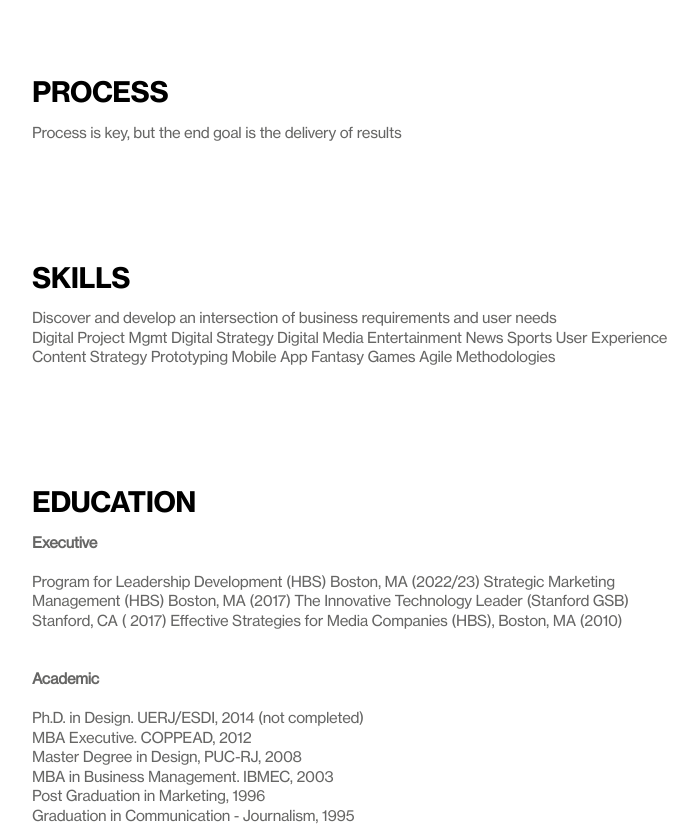
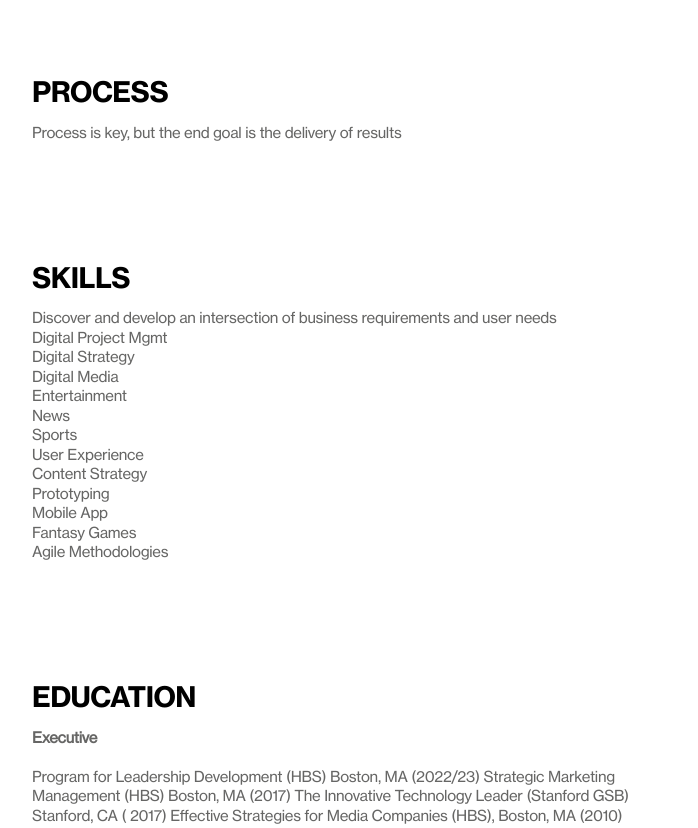
Before and after one commit to mtristao/mtristao.github.io, a plain HTML site: page index.html in a window 1280 px wide. Shown: the part 1244-2072 px from the top of the page, without its empty margins (288-986 px from the left). Drawn offline with nearby package versions, Linux system fonts and the light colour scheme; a script that the page names is missing.

Commit message:
Update index.html

```diff
--- a/index.html
+++ b/index.html
@@ -109,22 +109,22 @@
 				<article class="post"itemscope itemtype="http://schema.org/BlogPosting"role="article">
 					<div class="article-item">
 						<header class="post-header">
-							<h2 class="post-title"itemprop="name">SKILLS</h2>
+							<h3 class="post-title"itemprop="name">SKILLS</h3>
 						</header>
 
 						<section class="post-excerpt"itemprop="description">
 						<p>Discover and develop an intersection of business requirements and user needs<br>
-						Digital Project Mgmt
-						Digital Strategy
-						Digital Media
-						Entertainment
-						News
-						Sports
-						User Experience
-						Content Strategy
-						Prototyping
-						Mobile App
-						Fantasy Games
+						Digital Project Mgmt<br>
+						Digital Strategy<br>
+						Digital Media<br>
+						Entertainment<br>
+						News<br>
+						Sports<br>
+						User Experience<br>
+						Content Strategy<br>
+						Prototyping<br>
+						Mobile App<br>
+						Fantasy Games<br>
 						Agile Methodologies
 						</section>
 					</div>
@@ -228,7 +228,7 @@
 							Designing for Interaction (Adaptive Path), Rio, RJ
 							<br><br>
 
-							\<strong>2006</strong><br>
+							<strong>2006</strong><br>
 							IA Summit, Vancouver, BC<br>
 							IA Retreat (PUC-Chile), Santiago and Santa Cruz
 							<br><br>
```
